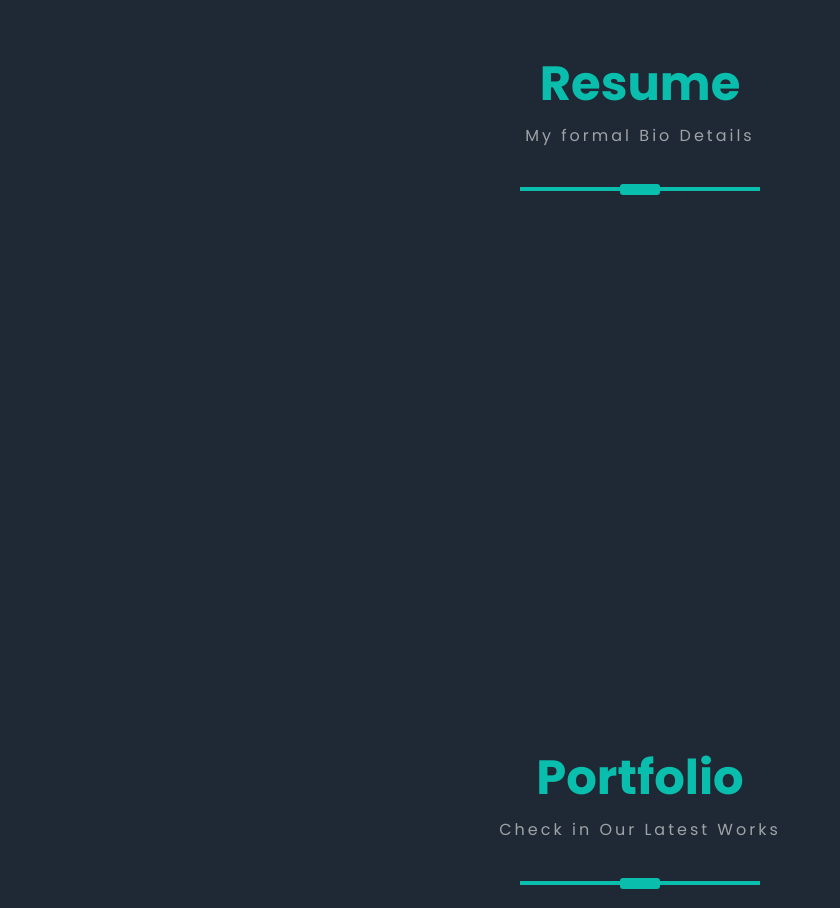
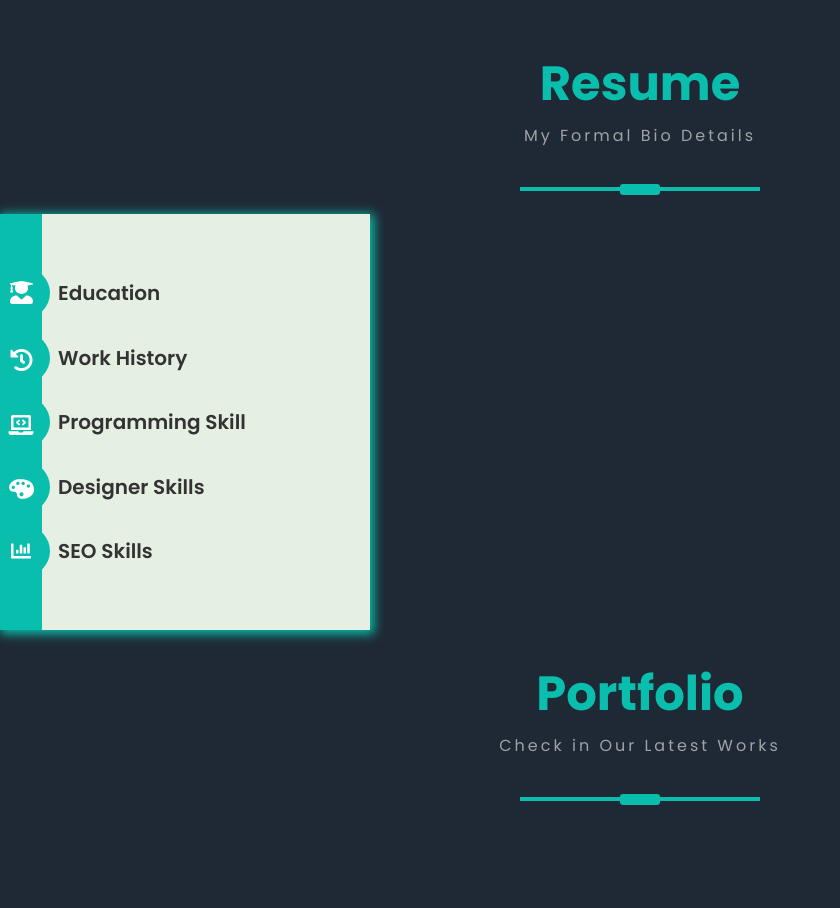
Before and after one commit to L-Cupitto/Final, a plain HTML site: page index.html in a window 1280 px wide. Shown: the part 2760-3668 px from the top of the page, without its empty margins (0-840 px from the left). After the commit the page ends 3584 px from the top, so only its background shows below. Drawn offline with Linux system fonts and the light colour scheme.

Commit message:
Resume, Left Box

```diff
--- a/css/style.css
+++ b/css/style.css
@@ -469,8 +469,69 @@ nav ul li a:hover::after {
         -ms-flex-align: center;
             align-items: center;
     width: 100%;
-    height: 500px;
+    height: 416px;
 }
+.resume-about {
+    display: flex;
+    justify-content: left;
+    width: 370px;
+    height: 416px;
+    background-color: #e5efe2;
+    box-shadow: 2px 2px 10px 2px #0abead;
+}
+.resume-text {
+    display: flex;
+    flex-direction: column;
+    justify-content: space-between;
+    align-content: center;
+    position: relative;
+}
+.row {
+    display: flex;
+    align-items: center;
+}
+.row:first-child {
+    margin-top: 54px;
+}
+.row:last-child {
+    margin-bottom: 54px;
+}
+.row p {
+    color: #333333;
+    font-size: 20px;
+    font-weight: 600;
+    font-family: 'Poppins', sans-serif;
+}
+.circle {
+    background: #0ABEAD;
+    width: 50px;
+    height: 50px;
+    border-radius: 50%;
+    -webkit-border-radius: 50%;
+    -moz-border-radius: 50%;
+    -ms-border-radius: 50%;
+    -o-border-radius: 50%;
+}
+.resume-pics {
+    display: flex;
+    flex-direction: column;
+    justify-content: space-between;
+    align-items: center;
+    width: 42px;
+    height: 416px;
+    background: #0ABEAD;
+    position: absolute;
+}
+.resume-pics img {
+    cursor: pointer;
+}
+.resume-pics img:first-child {
+    margin-top: 67px;
+}
+.resume-pics img:last-child {
+    margin-bottom: 71px;
+}
+
 .portfolio-works {
     margin-top: 40px;
 }
--- a/index.html
+++ b/index.html
@@ -200,7 +200,7 @@
     <section class="resume-chart" id="resume">
         <div class="divide-text">
             <p class="title">Resume</p>
-            <p class="subtitle">My formal Bio Details</p>
+            <p class="subtitle">My Formal Bio Details</p>
             <div class="lines">
                 <div class="line1"></div>
                 <div class="line2"></div>
@@ -208,13 +208,20 @@
         </div>
         <div class="resume-info">
             <div class="resume-about">
-
-            </div>
-            <div class="resume-line">
-
-            </div>
-            <div class="resume-input">
-
+                <div class="resume-text">
+                    <div class="row"><div class="circle"></div>&nbsp;&nbsp;<p>Education</p></div>
+                    <div class="row"><div class="circle"></div>&nbsp;&nbsp;<p>Work History</p></div>
+                    <div class="row"><div class="circle"></div>&nbsp;&nbsp;<p>Programming Skill</p></div>
+                    <div class="row"><div class="circle"></div>&nbsp;&nbsp;<p>Designer Skills</p></div>
+                    <div class="row"><div class="circle"></div>&nbsp;&nbsp;<p>SEO Skills</p></div>
+                </div>
+                <div class="resume-pics">
+                    <img src="images/resume1.png" alt="resume1">
+                    <img src="images/resume2.png" alt="resume2">
+                    <img src="images/resume3.png" alt="resume3">
+                    <img src="images/resume4.png" alt="resume4">
+                    <img src="images/resume5.png" alt="resume5">
+                </div>
             </div>
         </div>
     </section>
```
Also changed, not shown: images/resume1.png (added), images/resume2.png (added), images/resume3.png (added), images/resume4.png (added), images/resume5.png (added).
